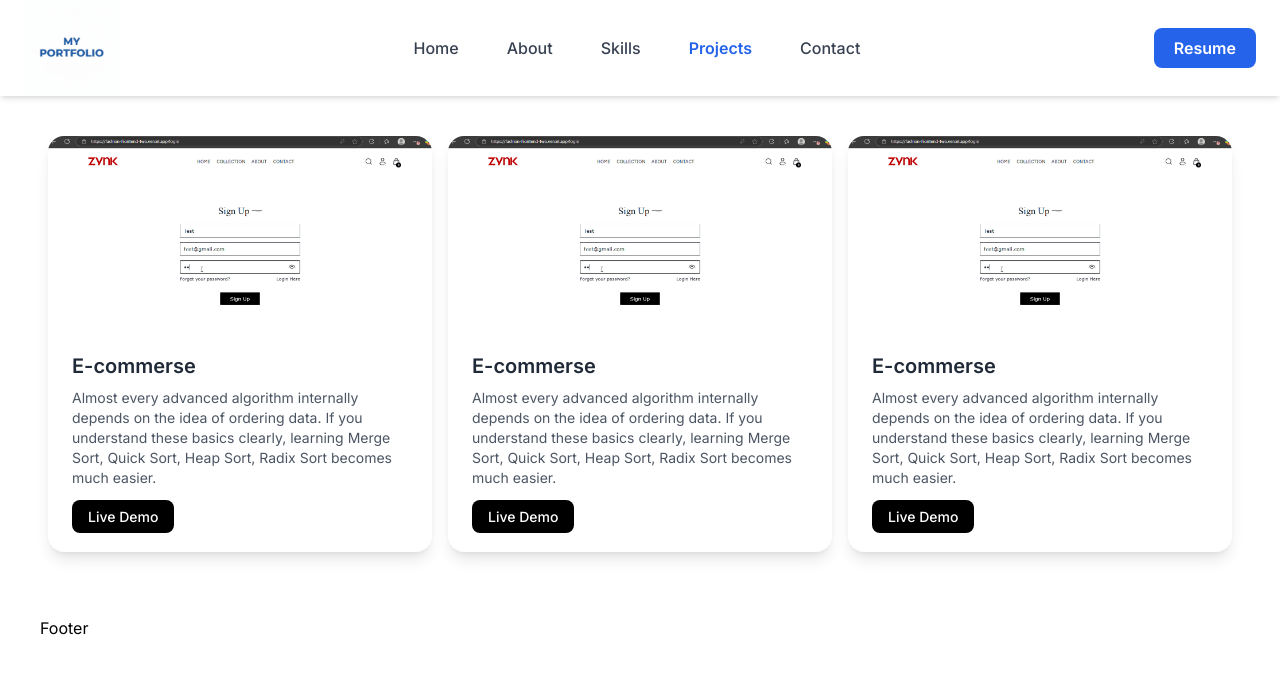
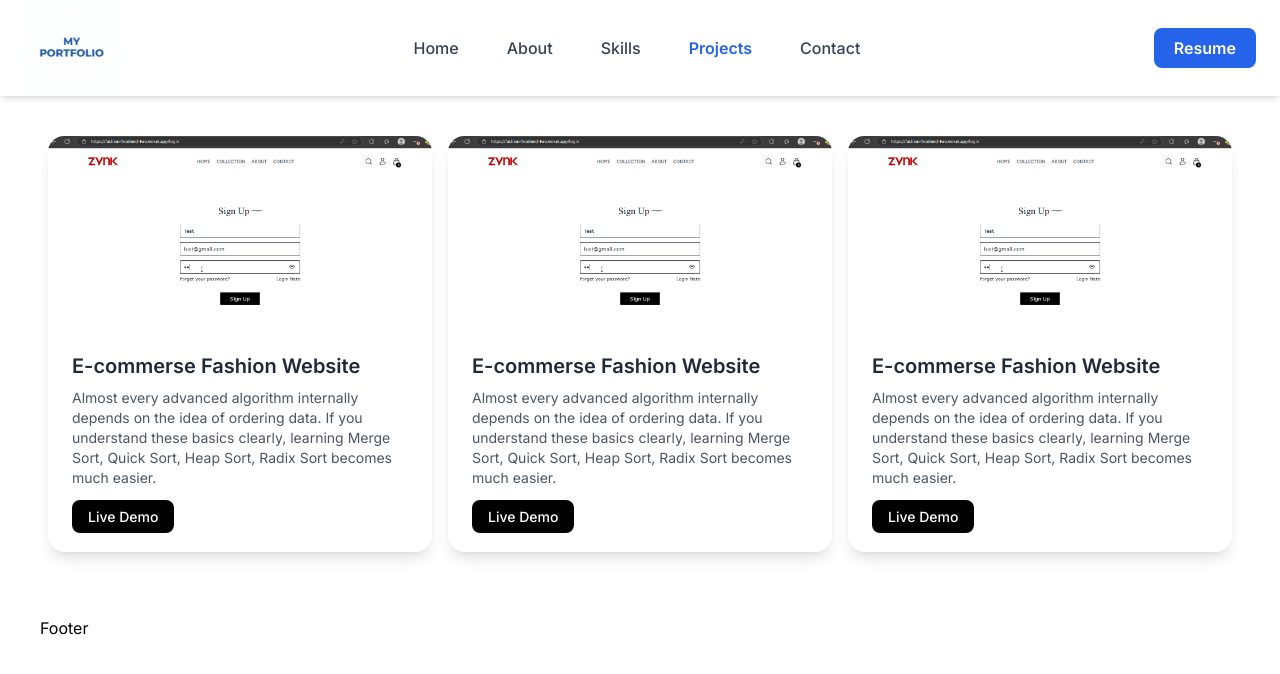
Before and after one commit to Mohit-Rajak/PORTFOLIO, a React (Vite) app: page /projects in a window 1280 px wide. Shown: the top 674 px of the page. Built offline with nearby package versions, Linux system fonts and the light colour scheme.

Commit message:
Day 2 of ProjectCard

```diff
--- a/src/assets/assets.js
+++ b/src/assets/assets.js
@@ -8,7 +8,7 @@ export const assets = {
 export const projects = [
     {
     image : [zync],
-    name : "E-commerse",
+    name : "E-commerse Fashion Website",
     description : "Almost every advanced algorithm internally depends on the idea of ordering data. If you understand these basics clearly, learning Merge Sort, Quick Sort, Heap Sort, Radix Sort becomes much easier.",
     }
 ]
```
